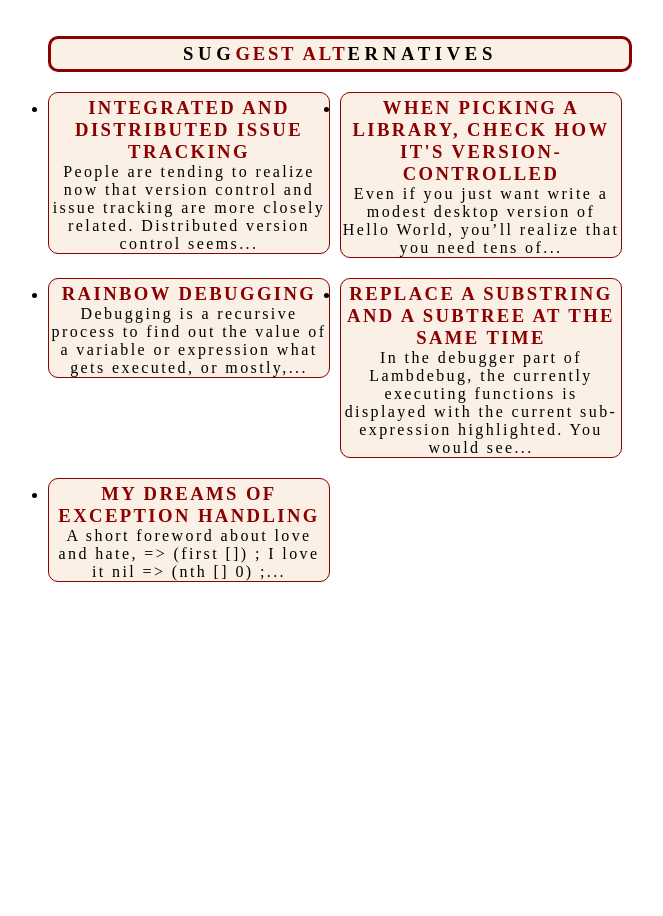
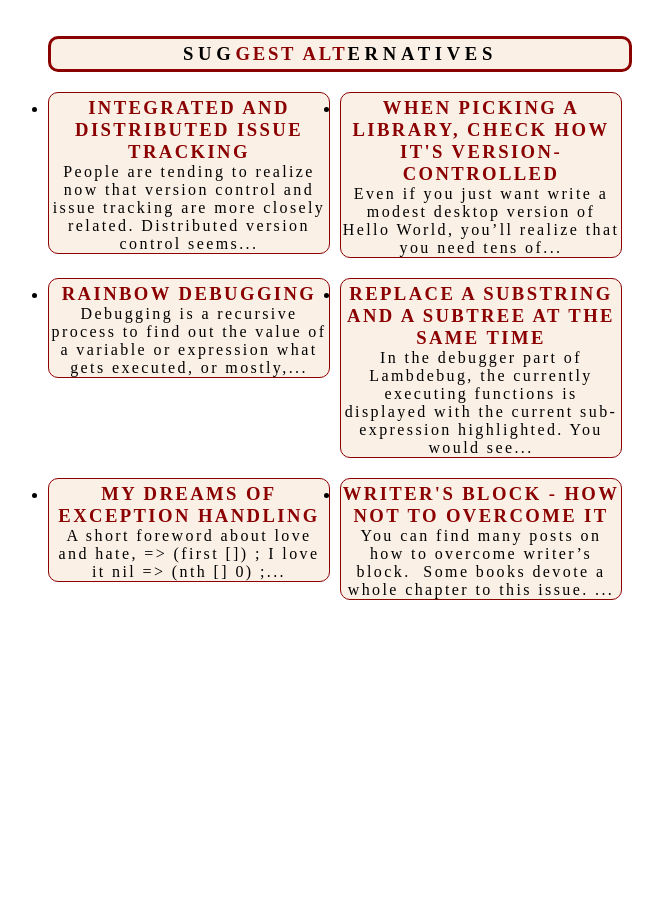
Before and after one commit to adamschmideg/adamschmideg.github.com, a Jekyll site: the page built from en/index.md, in a window 1280 px wide. Shown: the whole page, without its empty margins (302-965 px from the left). Built offline with Jekyll 4.4.1, drawn with Linux system fonts in a browser that asks for light colours; some web fonts are replaced.

Commit message:
három leghosszabb régi poszt berakva, @0.8
--HG--
rename : imported/2009-02-04-writers-block-how-not-to-overcome-it.md => en/_posts/2009-02-04-writers-block-how-not-to-overcome-it.md
rename : imported/2009-05-18-a-sima-tagy.md => hu/_posts/2009-05-18-a-sima-tagy.md
rename : imported/2010-03-01-felfedezo-irodalom.md => hu/_posts/2010-03-01-felfedezo-irodalom.md

```diff
--- a/imported/2009-02-04-writers-block-how-not-to-overcome-it.md
+++ b/en/_posts/2009-02-04-writers-block-how-not-to-overcome-it.md
@@ -1,13 +1,19 @@
+---
+title: Writer's block - how not to overcome it
+layout: post
+---
 You can find many posts on how to overcome writer's block.  Some
 books devote a whole chapter to this issue.  Many relate it to the
 internal censor that needs to be shut up -- even if only until you
 are finished with the first draft.
+
 Now if you consider writer's block as someone to beat up, and you
 succeed, it will make him stronger.  When you learn a trick to
 accomplish it, he will learn it, because he is smart.  He must be
 strong and smart to be able to stop a whole creative process.  Then
 you learn a new trick that might work until he learns it, too.
 It's like an armament competition between two countries.
+
 Let's just treat him like a... no, not a friend, that would be too
 difficult first.  Just treat him like a stranger, call him WB, we
 don't know his full name yet -- he's a stranger after all.  You
@@ -15,6 +21,7 @@ won't lose anything with assumption, if he turns out to have an
 evil plot for you, you can still beat him up as like.  But for the
 moment, you cannot be sure if his intentions are good or bad.  All
 you know is he said, "stop what you are doing".
+
 Looking at the scene from a bird's eye view, it could mean
 anything.  You might be standing a few steps away from abyss, then
 he has pretty good intentions to save you from falling.  Or you are
@@ -22,6 +29,7 @@ driving to the last parking place around which he wants for
 himself, then he doesn't care about you, he just wants to park his
 car.  Or he stops you in the middle of a busy road while crossing
 to get hit by a car.  How do you decide?
+
 Have a closer look at what you were doing.  Your prompt answer
 could be, you were just writing when he jumped in.  But you were
 probably not.  When you are head into the creative process, all the
@@ -32,6 +40,7 @@ train slows down or even until it comes to a halt.  Then he can
 jump in and prevent the train speed up again.  What most people
 call a writer's block is when the train is actually standing at a
 station and they cannot make it run again.
+
 An advice you can hear a lot in such cases, "focus on quantity,
 quality will be given".  And this is where the internal censor
 comes into play.  It's your inner voice, saying, stop writing this
@@ -39,11 +48,13 @@ trash.  And she has her reasons, she wants to enjoy the act of
 writing, she wants to enjoy that something valuable is being
 produced.  It wouldn't be nice to make her shut up and tolerate ten
 times more rubbish until you hopefully get to quality.
+
 Do you want to lift a weight?  Fine.  Do you fail?  Fine.  Why not
 fail ten more times with the same weight?  Because it's
 frustrating, even if you can do it after many tries.  Remove some
 weights, lower your aspirations.  Writer's block?  How about
 writing a page of a's?
+
 Boring?  I bet you.  Then put back some more weight.  Or just role
 the whole weight on the ground.  Find a way that suits your
 muscles.  Find what you can write really great.  And if it's only a
```
Also changed, not shown: hu/_posts/2009-05-18-a-sima-tagy.md (renamed from imported/2009-05-18-a-sima-tagy.md, +7 -3 lines), hu/_posts/2010-03-01-felfedezo-irodalom.md (renamed from imported/2010-03-01-felfedezo-irodalom.md, +16 -4 lines).
